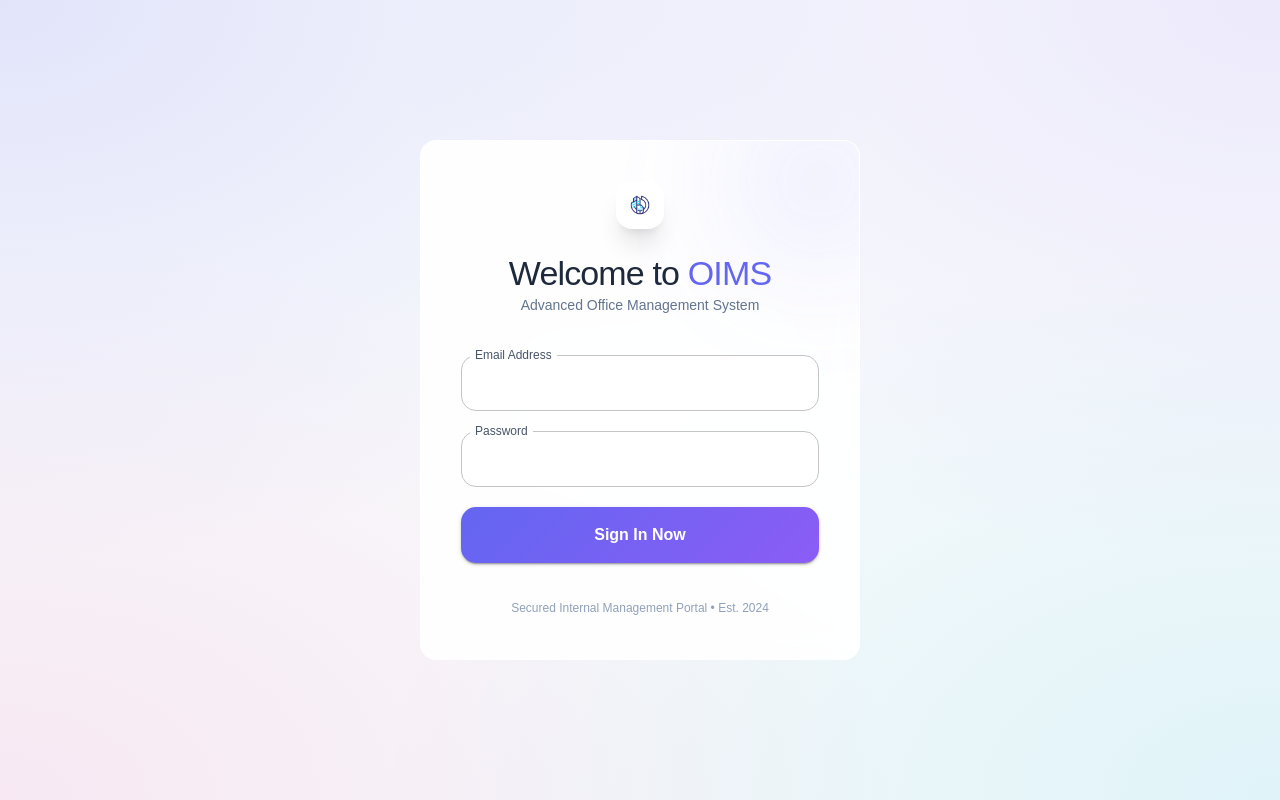
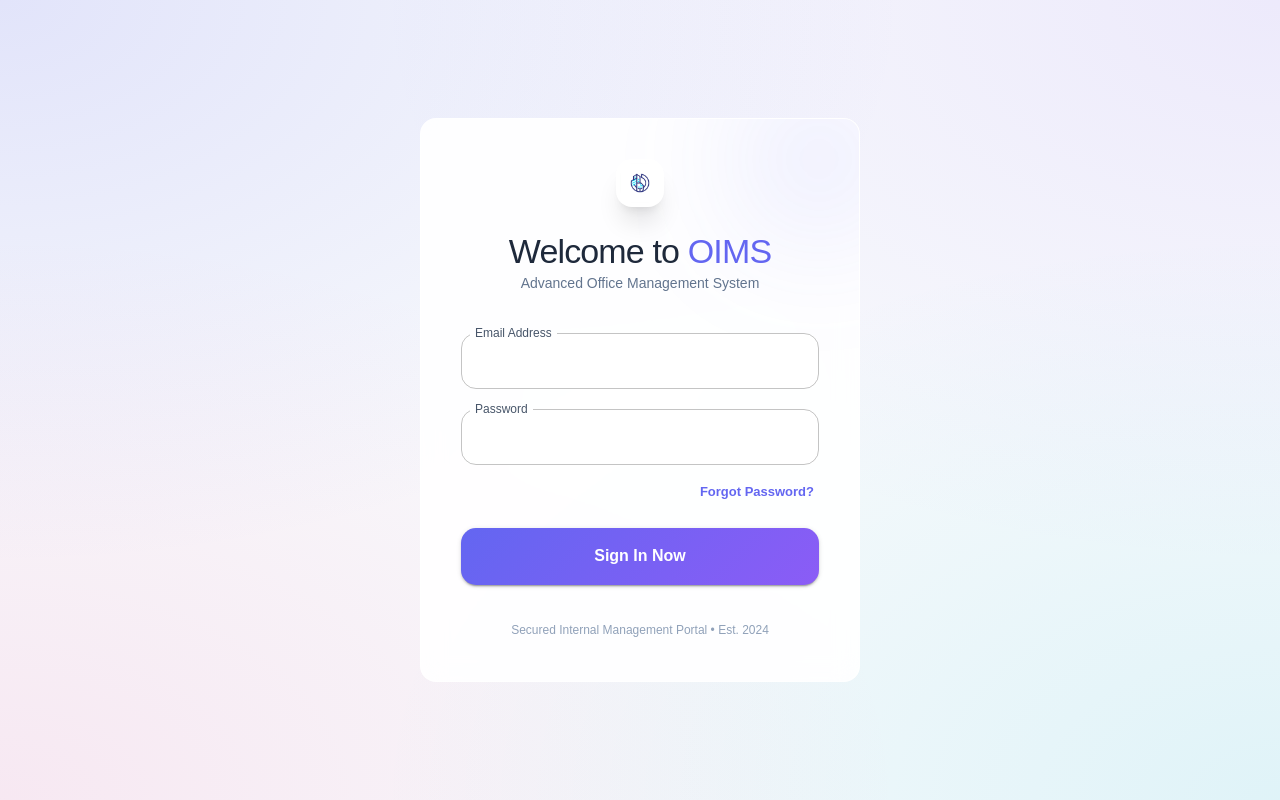
Before and after one commit to Dushan-456/Office_Internal_Management_System, a React (Vite) app in the folder OIMS Frontend/: page /login in a window 1280 px wide. Built offline with nearby package versions, Linux system fonts and the light colour scheme; no server answers; some icons are missing.

Commit message:
Update LoginPage.jsx

```diff
--- a/OIMS Frontend/src/pages/LoginPage.jsx
+++ b/OIMS Frontend/src/pages/LoginPage.jsx
@@ -131,6 +131,22 @@ const LoginPage = () => {
               }}
             />
 
+            <Box className="flex justify-end -mt-2">
+              <Button
+                onClick={() => navigate('/forgot-password')}
+                variant="text"
+                size="small"
+                sx={{
+                  textTransform: 'none',
+                  color: siteConfig.colors.primary,
+                  fontWeight: 700,
+                  '&:hover': { bgcolor: 'transparent', textDecoration: 'underline' }
+                }}
+              >
+                Forgot Password?
+              </Button>
+            </Box>
+
             <Button
               type="submit"
               variant="contained"
```
